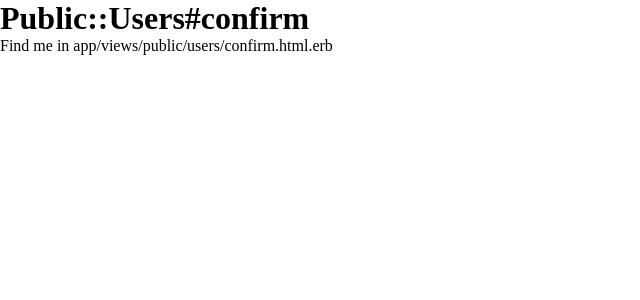
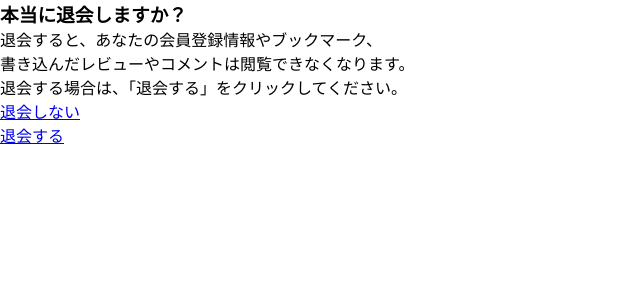
Before and after one commit to tsuujii4334/Game_Search-Site, a Rails app: page /users/confirm in a window 1280 px wide. Shown: the part 90-390 px from the top of the page, without its empty margins (0-640 px from the left). Run offline with Rails 7, Linux system fonts and the light colour scheme; style sheets or scripts are compiled from the project's sources.

Commit message:
[update]views/public/users/edit.html

```diff
--- a/app/controllers/public/users_controller.rb
+++ b/app/controllers/public/users_controller.rb
@@ -16,11 +16,15 @@
   def confirm
   end
 
-  def withd
-
+  def withdrawal
+    @user = User.find(current_user.id)
+    @user.update(is_deleted: true)
+    reset_session
+    flash[:notice] = "退会処理を実行いたしました。"
+    redirect_to root_path
   end
 
-  def item_params
+  def user_params
     params.require(:user).permit(:avatar, :name, :email)
   end
 
--- a/app/views/admin/users/index.html.erb
+++ b/app/views/admin/users/index.html.erb
@@ -1,7 +1,7 @@
 <div class="contaier">
  <div class="row">
   <div class="col-md-8 offset-md-1">
-   <!--customerindexの記述-->
+   <!--userindexの記述-->
     <h2>ユーザー一覧</h2>
       <table class="table table-hover table-inverse">
         <thead>
--- a/app/views/public/users/confirm.html.erb
+++ b/app/views/public/users/confirm.html.erb
@@ -1,2 +1,24 @@
-<h1>Public::Users#confirm</h1>
-<p>Find me in app/views/public/users/confirm.html.erb</p>
+<div class="contaier px-5,py-10">
+  <div class="row">
+    <div class="col">
+      <h3>本当に退会しますか？</h3>
+    </div>
+  </div>
+  <div class="row">
+    <div class="col">
+      <p>
+        退会すると、あなたの会員登録情報やブックマーク、</br>
+        書き込んだレビューやコメントは閲覧できなくなります。</br>
+        退会する場合は、「退会する」をクリックしてください。
+      </p>
+    </div>
+  </div>
+  <div class="row">
+    <div class="col-md-6">
+      <%= link_to "退会しない", mypage_user_path, :class => "btn btn-primary ms-3" %>
+    </div>
+    <div class="col-md-6">
+      <%= link_to "退会する", users_withdrawal_path, method: :patch, :class => "btn btn-danger ms-3", data: { confirm: "本当に退会しますか？" } %>
+    </div>
+  </div>
+</div>
--- a/app/views/public/users/edit.html.erb
+++ b/app/views/public/users/edit.html.erb
@@ -25,9 +25,7 @@
             <%= f.submit "編集内容を保存", class:'btn btn-success' %>
           </td>
           <td>
-            <%= link_to users_confirm_path,class:"nav-link text-black" do %>
-              退会する
-            <% end %>
+            <%= link_to "退会する", users_confirm_path, :class => "btn btn-danger ms-3" %>
           </td>
         </tr>
         <% end %>
```
Also changed, not shown: app/views/public/users/show.html.erb (+2 -6 lines).
